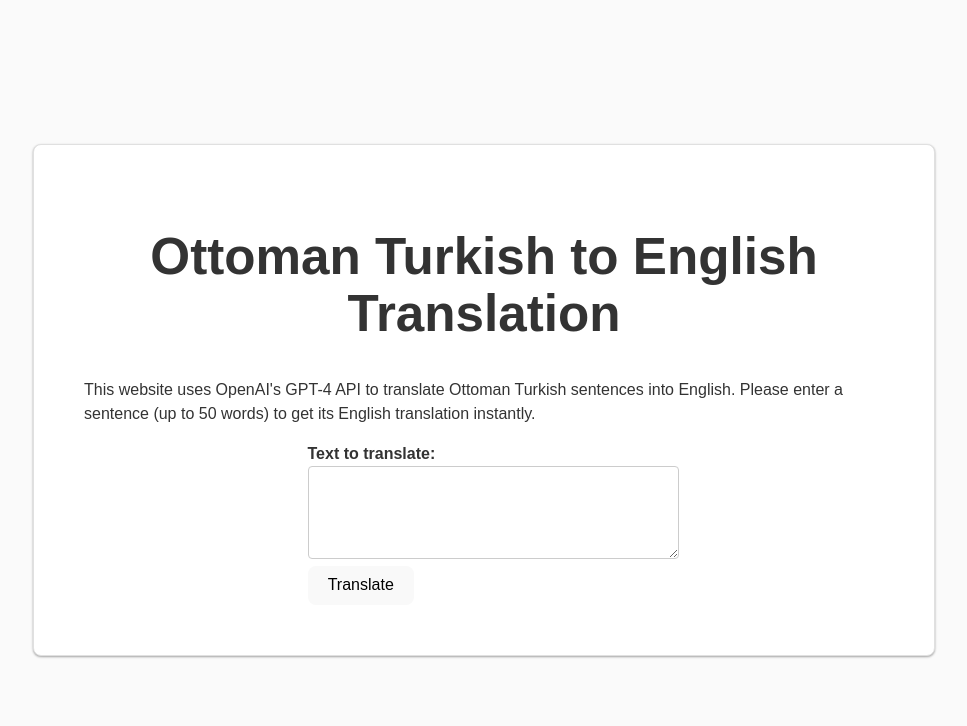
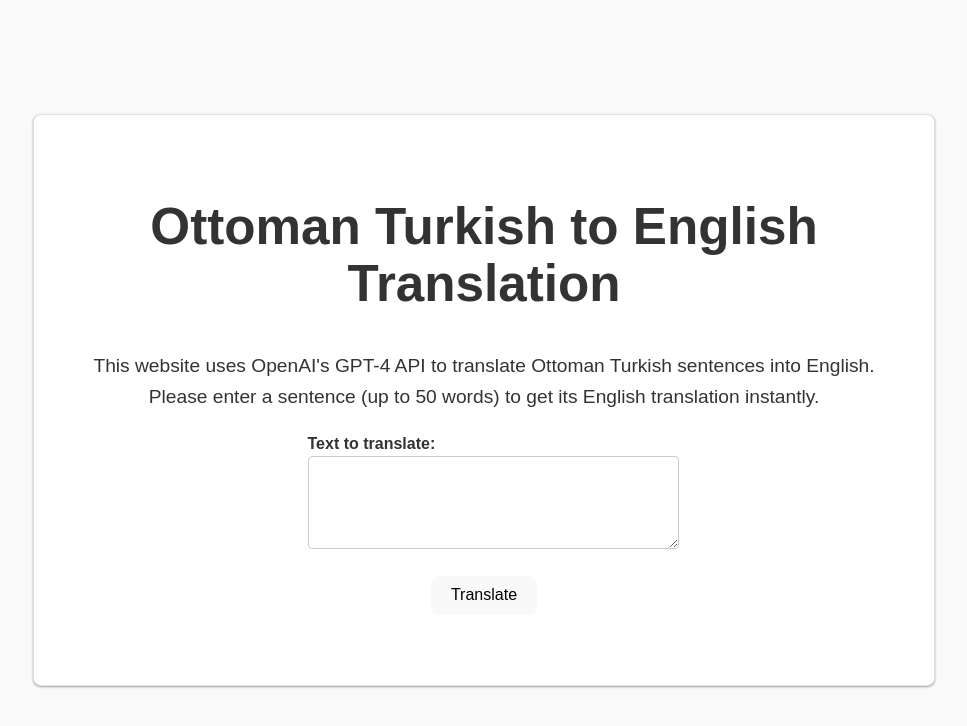
Before and after one commit to mervetekgurler/ottomantranslator, a React (Vite) app: page / in a window 1280 px wide. Shown: the top 726 px of the page, without its empty margins (156-1123 px from the left). Built offline with nearby package versions, Linux system fonts and the light colour scheme.

Commit message:
making it prettier

```diff
--- a/src/App.css
+++ b/src/App.css
@@ -1,3 +1,10 @@
+/* New font declaration to match the style of my github pages website */
+@font-face {
+  font-family: 'chulapa';
+  src: url('./assets/fonts/Chulapa-Bold_vmod.otf') format('opentype');
+  font-display: fallback;
+}
+
 body {
   font-family: chupala, Arial, sans-serif;
   background-color: #fafafa;
@@ -42,15 +49,15 @@
 }
 
 button {
-  background-color: #00A67E; /* ChatGPT green
+  background-color: #00A67E; /* chatgpt green lol
   color: #ffffff;
-  font-size: 1em;
-  padding: 10px 20px;
-  border-radius: 4px;
+  font-size: 1.2em;         /* Increased font-size */
+  padding: 15px 25px;      /* Increased padding */
+  border-radius: 12px;     /* Made it curvier */
   border: none;
-  text-align: center;
+  display: block;          /* This and the next line will center the button */
+  margin: 20px auto;       /* Increased margin-top and auto for left/right centering */
   cursor: pointer;
-  margin-top: 10px;
   transition: background-color 0.3s;
 }
 
```
